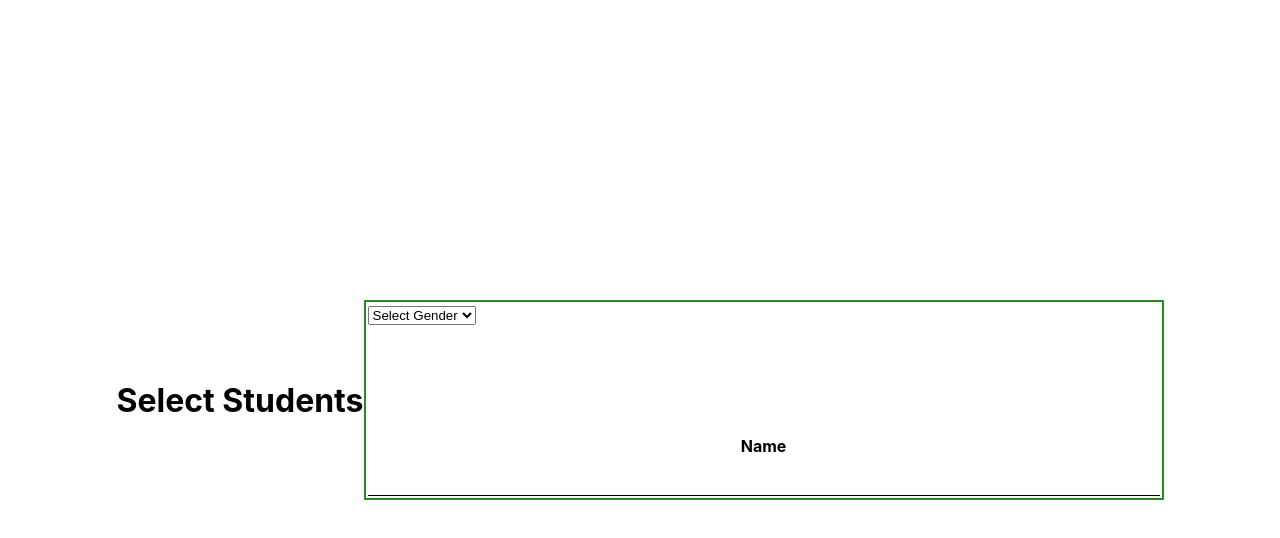
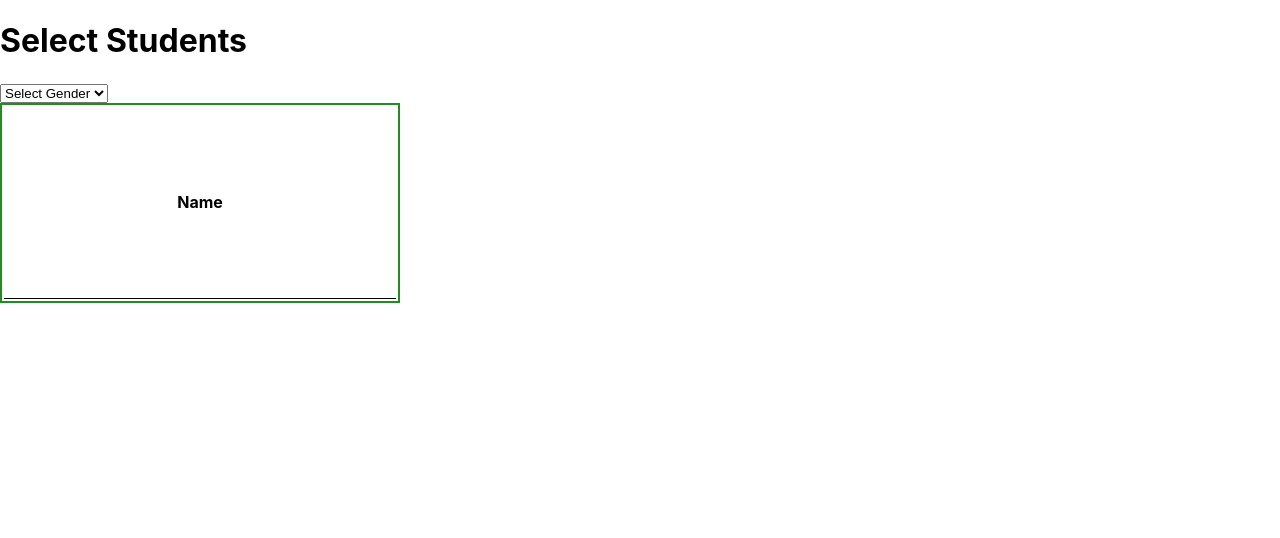
Before and after one commit to anujanaya/Tution-students-list, a React (Create React App) app: page / in a window 1280 px wide. Shown: the top 538 px of the page. Built offline with nearby package versions, Linux system fonts and the light colour scheme.

Commit message:
alignment

```diff
--- a/src/App.css
+++ b/src/App.css
@@ -1,14 +1,14 @@
 .App {
   width: 100%;
   height: 100vh;
-  display: flex;
-  justify-content: center;
-  align-items: center;
+  /* display: flex;
+  justify-content: center; */
+  align-items: left-corner;
 }
 
 table {
   border: 2px solid forestgreen;
-  width: 800px;
+  width: 400px;
   height: 200px;
 }
 
--- a/src/App.js
+++ b/src/App.js
@@ -17,15 +17,17 @@ function App() {
   };
 
   return (
-    <div className="App" >
+    <div >
       <h1>Select Students</h1>
-      <table>
+
       <select value={selectGender} onChange={onChangeGender}>
         <option value="">Select Gender</option>
         <option value="Male">Male</option>
         <option value="Female">Female</option>
         <option value="All">All</option>
       </select>
+      <div className="App" >
+        <table>
           <tr>
             <th>Name</th>
           </tr>
@@ -36,8 +38,8 @@ function App() {
               </tr>
             )
           })}
-
         </table>
+      </div>
     </div>
   );
 }
```
Lines whose indentation alone changed are shown as unchanged.
